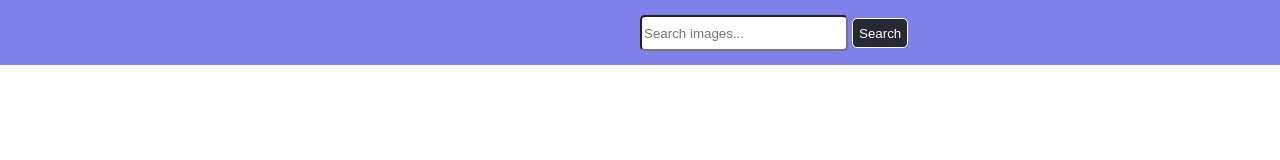
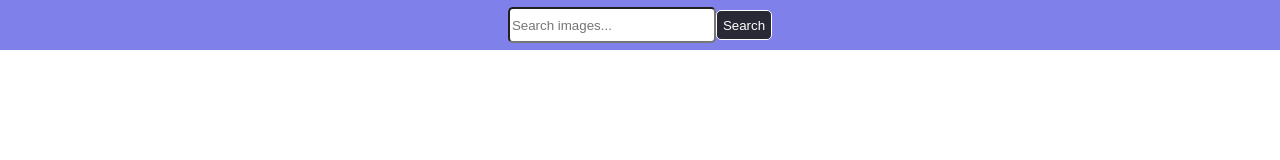
Before and after one commit to gdutchak/goit-js-hw-11, a website built with Parcel: page src/index.html in a window 1280 px wide. Built offline with nearby package versions, Linux system fonts and the light colour scheme.

Commit message:
update style

```diff
--- a/src/css/style.css
+++ b/src/css/style.css
@@ -22,14 +22,15 @@ img {
 
 .search-form {
     position: fixed;
+    display: flex;
+    justify-content: center;
+    align-items: center;
     width: 100%;
     height: 50px;
-    padding-top: 15px;
     background-color: rgb(128, 128, 234);
 }
 
 input {
-    margin: 0 auto 0 50%;
     width: 200px;
     height: 30px;
     border-radius: 5px;
```
